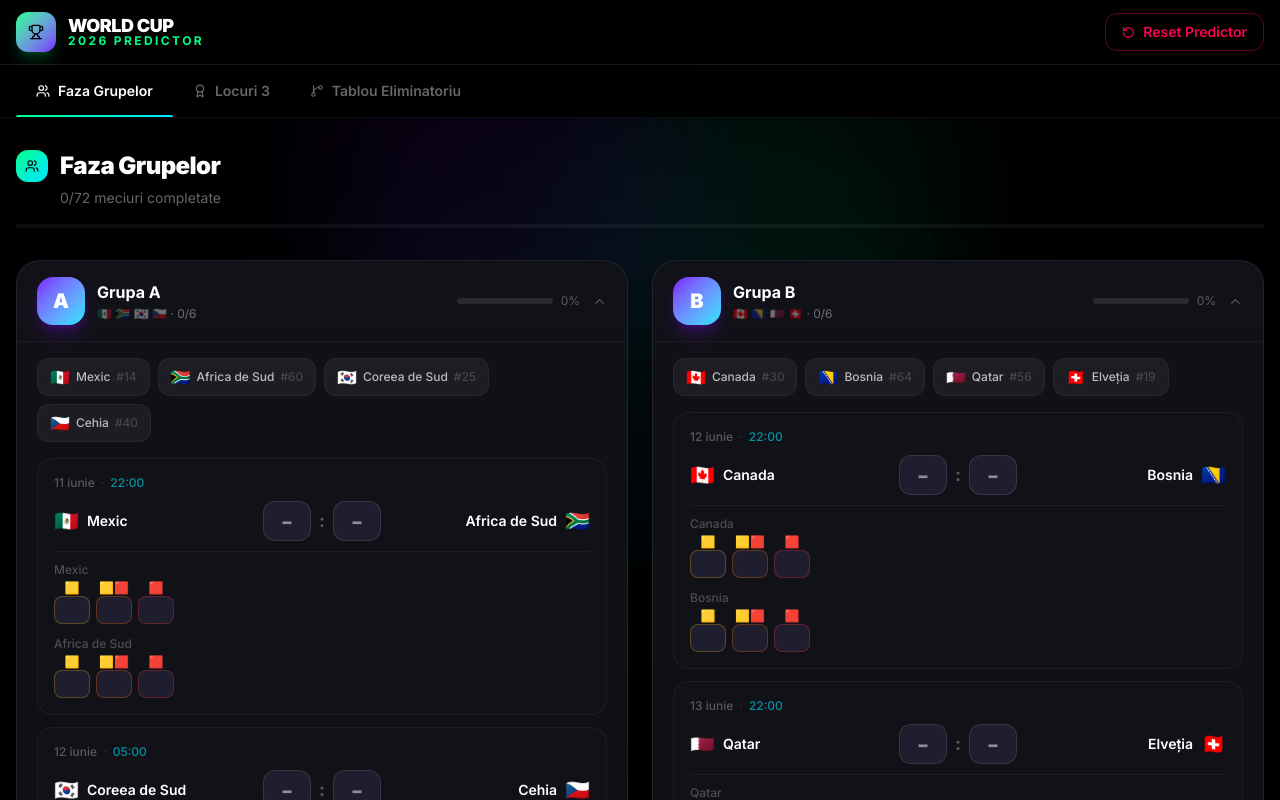
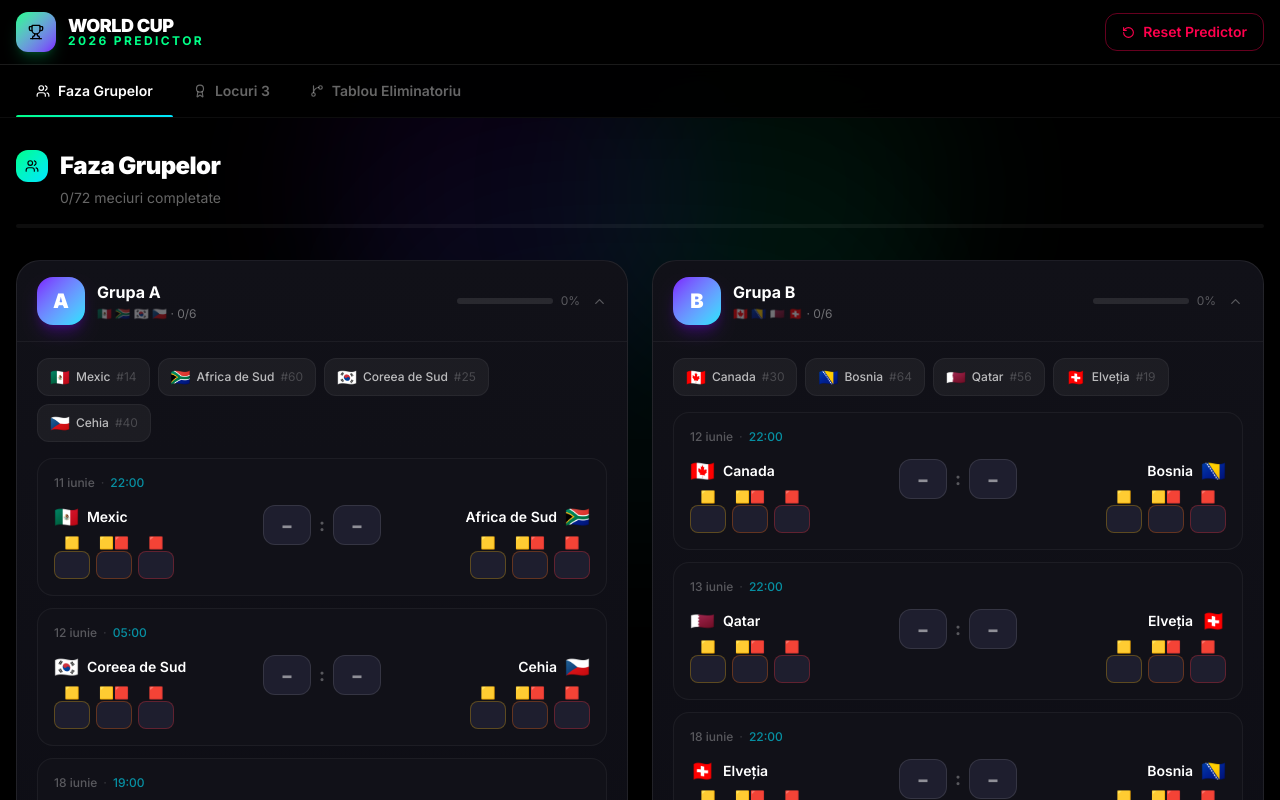
Before and after one commit to BiancaMingiuc/WorldCupPredictor, a React (Vite) app: page / in a window 1280 px wide. Shown: the top 800 px of the page. Built offline with nearby package versions, Linux system fonts and the light colour scheme.

Commit message:
predictor2

```diff
--- a/src/components/MatchInput.jsx
+++ b/src/components/MatchInput.jsx
@@ -1,8 +1,10 @@
 // MatchInput — score + disciplinary inputs (neutral field, mobile-first)
+// Cards appear directly under each team name
 export default function MatchInput({ match, score, onChange }) {
   const { team1, team2, date, time } = match;
 
-  const val = (field) => (score?.[field] !== undefined && score?.[field] !== null ? score[field] : "");
+  const val = (field) =>
+    score?.[field] !== undefined && score?.[field] !== null ? score[field] : "";
 
   const handle = (field) => (e) => {
     const raw = e.target.value;
@@ -13,29 +15,42 @@ export default function MatchInput({ match, score, onChange }) {
   const hasScore = val("g1") !== "" && val("g2") !== "";
 
   return (
-    <div className={`rounded-2xl border transition-all duration-300 ${
-      hasScore
-        ? "border-[#00FF87]/25 bg-gradient-to-r from-[#00FF87]/3 to-transparent"
-        : "border-white/5 bg-[#111118]"
-    } p-3 sm:p-4 hover:border-white/10`}>
-
-      {/* Date/Time */}
-      <div className="text-white/30 text-xs font-medium mb-2.5 flex items-center gap-1.5">
+    <div
+      className={`rounded-2xl border transition-all duration-300 p-3 sm:p-4 hover:border-white/10 ${
+        hasScore
+          ? "border-[#00FF87]/25 bg-gradient-to-r from-[#00FF87]/3 to-transparent"
+          : "border-white/5 bg-[#111118]"
+      }`}
+    >
+      {/* Date / Time */}
+      <div className="text-white/30 text-xs font-medium mb-3 flex items-center gap-1.5">
         <span>{date}</span>
         <span className="text-white/15">·</span>
         <span className="text-[#00E5FF]/60">{time}</span>
       </div>
 
-      {/* Score row */}
-      <div className="flex items-center gap-1.5 sm:gap-3">
-        {/* Team 1 */}
-        <div className="flex-1 flex items-center gap-1 sm:gap-2 min-w-0">
-          <span className="text-base sm:text-xl shrink-0">{team1.flag}</span>
-          <span className="text-white text-xs sm:text-sm font-semibold truncate leading-tight">{team1.name}</span>
+      {/* Main row: [team1 + cards] [score] [team2 + cards] */}
+      <div className="flex items-start gap-2 sm:gap-3">
+
+        {/* ── Team 1 (left) ── */}
+        <div className="flex-1 flex flex-col gap-1.5 min-w-0">
+          {/* Name + flag */}
+          <div className="flex items-center gap-1 sm:gap-2">
+            <span className="text-base sm:text-xl shrink-0">{team1.flag}</span>
+            <span className="text-white text-xs sm:text-sm font-semibold truncate leading-tight">
+              {team1.name}
+            </span>
+          </div>
+          {/* Cards */}
+          <div className="flex items-center gap-1 sm:gap-1.5">
+            <DiscInput label="🟨"   title="Galbene"            value={val("y1")}  onChange={handle("y1")}  color="yellow" />
+            <DiscInput label="🟨🟥" title="Roșu din 2 galbene" value={val("ry1")} onChange={handle("ry1")} color="orange" />
+            <DiscInput label="🟥"   title="Roșu direct"        value={val("rd1")} onChange={handle("rd1")} color="red" />
+          </div>
         </div>
 
-        {/* Score inputs */}
-        <div className="flex items-center gap-1 sm:gap-2 shrink-0">
+        {/* ── Score inputs (center) ── */}
+        <div className="flex items-center gap-1 sm:gap-2 shrink-0 pt-0.5">
           <input
             type="number" min="0" value={val("g1")} onChange={handle("g1")} placeholder="–"
             className="w-10 h-9 sm:w-12 sm:h-10 bg-[#1E1E2E] border border-white/10 rounded-xl text-white text-center text-base sm:text-lg font-black focus:outline-none focus:border-[#00FF87]/60 focus:ring-1 focus:ring-[#00FF87]/20 transition-all [appearance:textfield] [&::-webkit-outer-spin-button]:appearance-none [&::-webkit-inner-spin-button]:appearance-none"
@@ -47,35 +62,23 @@ export default function MatchInput({ match, score, onChange }) {
           />
         </div>
 
-        {/* Team 2 */}
-        <div className="flex-1 flex items-center gap-1 sm:gap-2 justify-end min-w-0">
-          <span className="text-white text-xs sm:text-sm font-semibold truncate text-right leading-tight">{team2.name}</span>
-          <span className="text-base sm:text-xl shrink-0">{team2.flag}</span>
-        </div>
-      </div>
-
-      {/* Disciplinary row — stacks vertically on very small screens */}
-      <div className="mt-2.5 pt-2.5 border-t border-white/5">
-        <div className="flex flex-col xs:grid xs:grid-cols-2 gap-2 sm:gap-3">
-          {/* Team 1 disciplinary */}
-          <div className="space-y-1">
-            <div className="text-white/25 text-[10px] sm:text-xs font-medium">{team1.name}</div>
-            <div className="flex items-center gap-1 sm:gap-1.5">
-              <DiscInput label="🟨" title="Galbene"           value={val("y1")}  onChange={handle("y1")}  color="yellow" />
-              <DiscInput label="🟨🟥" title="Roșu din 2 galbene" value={val("ry1")} onChange={handle("ry1")} color="orange" />
-              <DiscInput label="🟥" title="Roșu direct"       value={val("rd1")} onChange={handle("rd1")} color="red" />
-            </div>
+        {/* ── Team 2 (right) ── */}
+        <div className="flex-1 flex flex-col gap-1.5 items-end min-w-0">
+          {/* Name + flag */}
+          <div className="flex items-center gap-1 sm:gap-2">
+            <span className="text-white text-xs sm:text-sm font-semibold truncate text-right leading-tight">
+              {team2.name}
+            </span>
+            <span className="text-base sm:text-xl shrink-0">{team2.flag}</span>
           </div>
-          {/* Team 2 disciplinary */}
-          <div className="space-y-1">
-            <div className="text-white/25 text-[10px] sm:text-xs font-medium xs:text-right">{team2.name}</div>
-            <div className="flex items-center gap-1 sm:gap-1.5 xs:justify-end">
-              <DiscInput label="🟨" title="Galbene"           value={val("y2")}  onChange={handle("y2")}  color="yellow" />
-              <DiscInput label="🟨🟥" title="Roșu din 2 galbene" value={val("ry2")} onChange={handle("ry2")} color="orange" />
-              <DiscInput label="🟥" title="Roșu direct"       value={val("rd2")} onChange={handle("rd2")} color="red" />
-            </div>
+          {/* Cards */}
+          <div className="flex items-center gap-1 sm:gap-1.5 justify-end">
+            <DiscInput label="🟨"   title="Galbene"            value={val("y2")}  onChange={handle("y2")}  color="yellow" />
+            <DiscInput label="🟨🟥" title="Roșu din 2 galbene" value={val("ry2")} onChange={handle("ry2")} color="orange" />
+            <DiscInput label="🟥"   title="Roșu direct"        value={val("rd2")} onChange={handle("rd2")} color="red" />
           </div>
         </div>
+
       </div>
     </div>
   );
@@ -89,7 +92,7 @@ function DiscInput({ label, title, value, onChange, color }) {
   };
   return (
     <div className="flex flex-col items-center gap-0.5" title={title}>
-      <span className="text-[10px] sm:text-xs leading-none">{label}</span>
+      <span className="text-[10px] sm:text-xs leading-none select-none">{label}</span>
       <input
         type="number" min="0" max="11" value={value} onChange={onChange}
         className={`w-8 h-6 sm:w-9 sm:h-7 bg-[#1E1E2E] border rounded-lg text-white text-center text-xs font-bold focus:outline-none focus:ring-1 transition-all [appearance:textfield] [&::-webkit-outer-spin-button]:appearance-none [&::-webkit-inner-spin-button]:appearance-none ${colors[color]}`}
```
